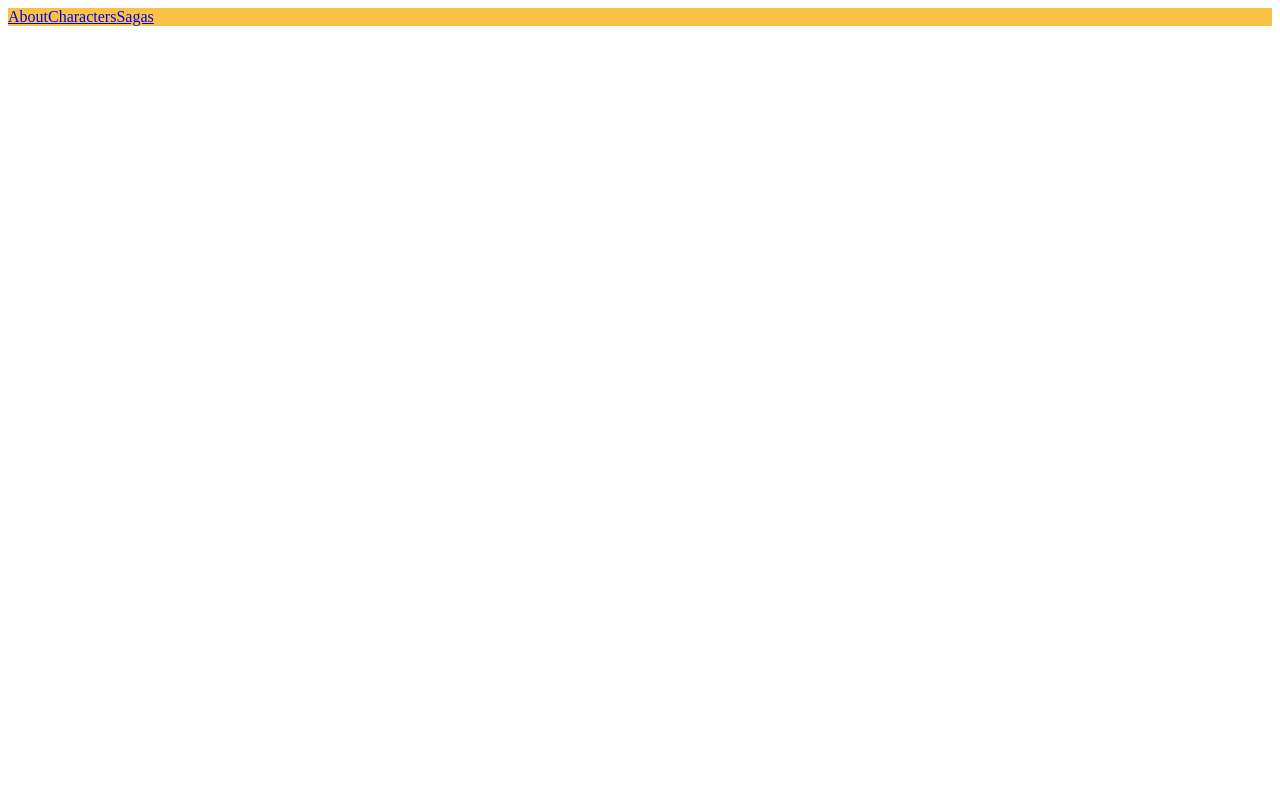
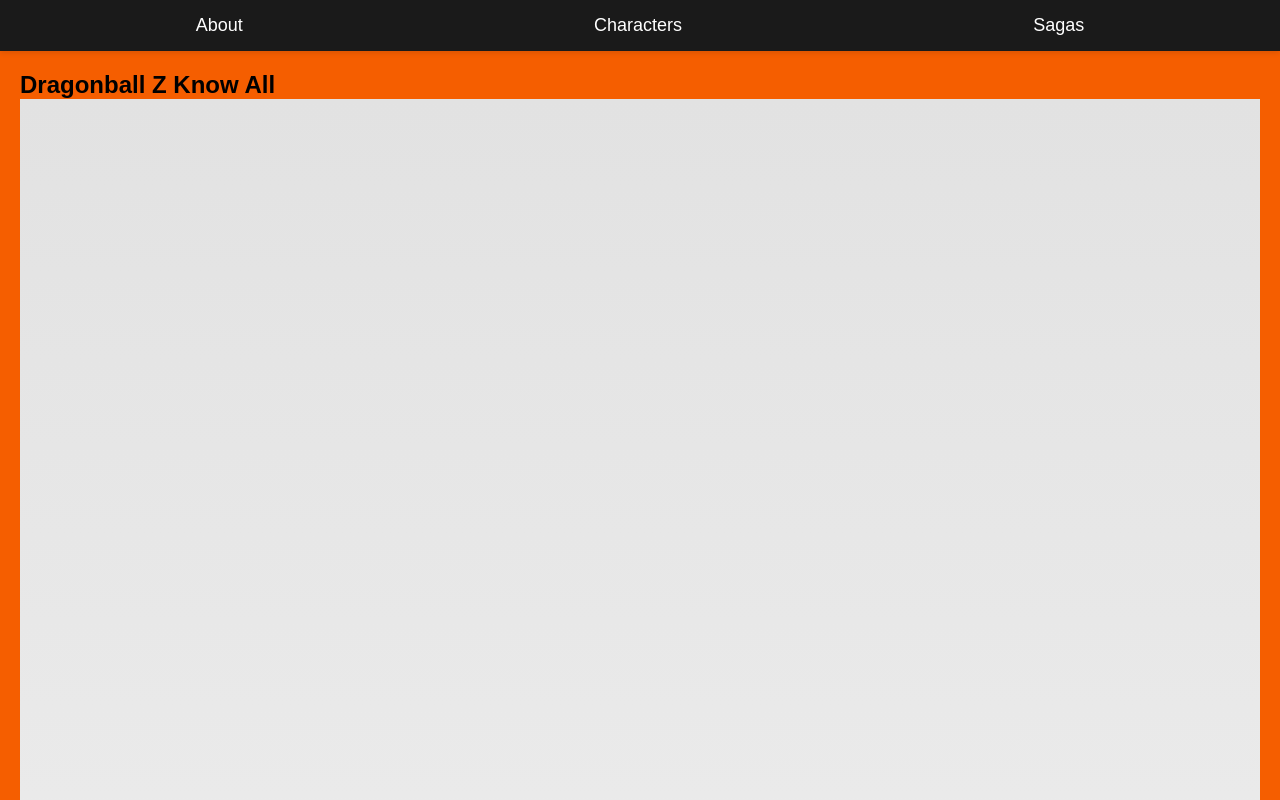
Before and after one commit to eiffelv/CSC317-GroupProject-1, a plain HTML site: page Index.html in a window 1280 px wide. Shown: the top 800 px of the page. Drawn offline with Linux system fonts and the light colour scheme.

Commit message:
Added Navbar, button colors, background colors as well as a place holder

```diff
--- a/Index.html
+++ b/Index.html
@@ -1,17 +1,28 @@
 <!DOCTYPE html>
 <html lang="en">
 <head>
-    <meta charset="UTF-8">
-    <meta name="viewport" content="width=device-width, initial-scale=1.0">
-    <link rel="stylesheet" href="stylesheet.css">
-    <title>Dragon Ball Wiki</title>
-    <div id="navbar">
-        <a href="#About">About</a>
-        <a href="#Characters">Characters</a>
-        <a href="#Sagas">Sagas</a>
-      </div>
+  <meta charset="UTF-8">
+  <meta name="viewport" content="width=device-width, initial-scale=1.0">
+  <title>Sticky Navbar Example</title>
+  <link rel="stylesheet" href="stylesheet.css">
 </head>
 <body>
 
+  <header class="navbar">
+    <nav>
+      <ul class="nav-links">
+        <li><a href="#">About</a></li>
+        <li><a href="#">Characters</a></li>
+        <li><a href="#">Sagas</a></li>
+      </ul>
+    </nav>
+  </header>
+
+  <section class="content">
+    <h1>Dragonball Z Know All</h1>
+    <p></p>
+    <div class="placeholder"></div>
+  </section>
+
 </body>
 </html>
--- a/stylesheet.css
+++ b/stylesheet.css
@@ -1,14 +1,49 @@
-#navbar{
-    display: flex;
+/* Reset some default browser styling */
+* {
+    margin: 0;
+    padding: 0;
+    box-sizing: border-box;
+  }
+
+  body {
+    font-family: Arial, sans-serif;
+  }
+
+  .navbar {
     position: sticky;
     top: 0;
-    overflow: hidden;
-    background-color: #f9c244;
-}
+    background-color: #1A1A1A;
+    color: white;
+    padding: 15px 20px;
+    z-index: 1000;
+    box-shadow: 0 2px 5px rgba(0, 0, 0, 0.1); /* Subtle shadow for depth */
+  }
 
-.navbar a{
-    float: left;
-    display: block;
-    text-align: center;
-    padding: 14;
-}
+  .navbar nav ul {
+    list-style-type: none;
+    display: flex;
+    justify-content: space-around;
+  }
+
+  .navbar nav a {
+    color: white;
+    text-decoration: none;
+    font-size: 18px;
+    padding: 8px 12px;
+  }
+
+  .navbar nav a:hover {
+    background-color: hsl(23, 100%, 48%); /* Accent color */
+    border-radius: 5px;
+  }
+
+  .content {
+    padding: 20px;
+    background-color: hsl(23, 100%, 48%);
+  }
+
+  /* Add content to allow scrolling */
+  .placeholder {
+    height: 2000px;
+    background: linear-gradient(to bottom, #e2e2e2, #f9f9f9);
+  }
```
